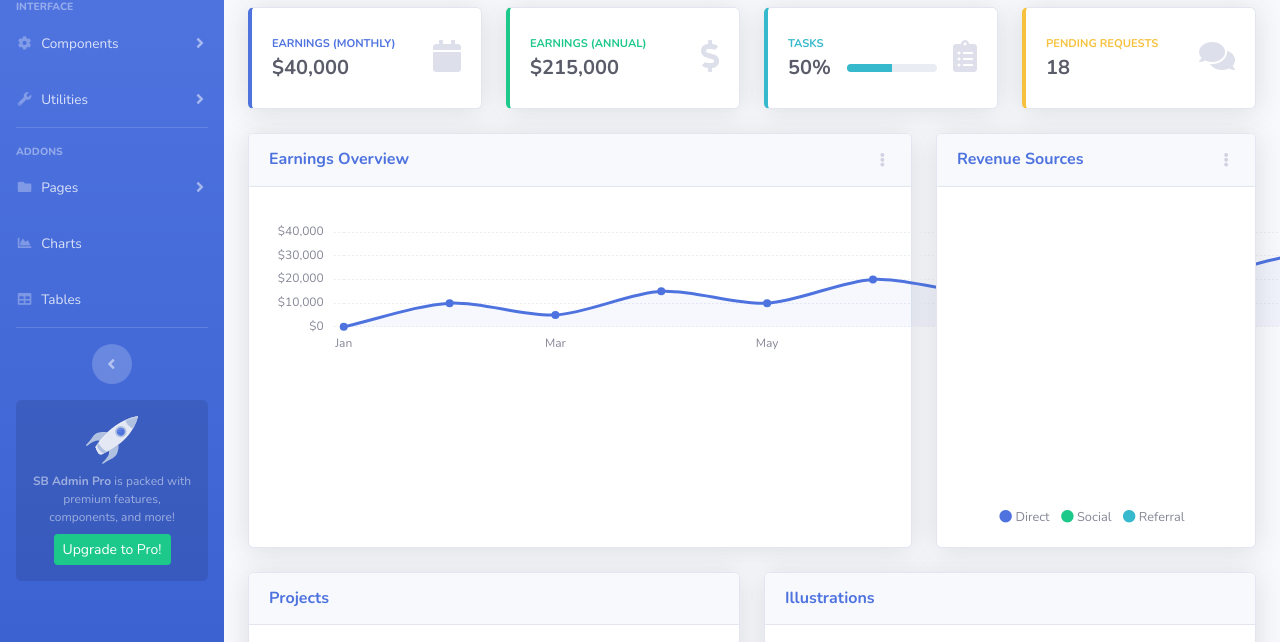
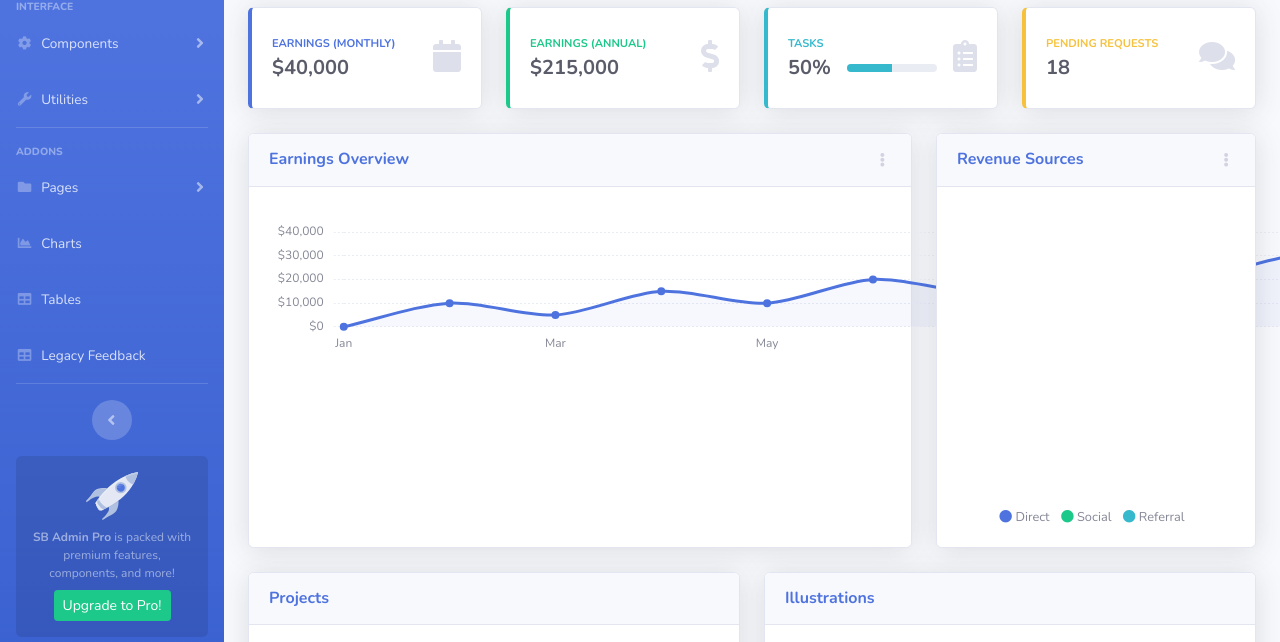
Before and after one commit to iciargsj/iciargsj.github.io, a website with bundled scripts: page index.html in a window 1280 px wide. Shown: the part 145-787 px from the top of the page. Built offline with nearby package versions, Linux system fonts and the light colour scheme.

Commit message:
Update index.html

```diff
--- a/index.html
+++ b/index.html
@@ -178,6 +178,14 @@
                     <i class="fas fa-fw fa-table"></i>
                     <span>Tables</span></a>
             </li>
+
+            <!-- Nav Item - Legacy Feedback -->
+            <li class="nav-item">
+                <a class="nav-link" href="#" target="_blank" onclick="pendo.feedback.loginAndRedirect({anchor: this}); return false;">
+                    <i class="fas fa-fw fa-table"></i>
+                    <span>Legacy Feedback</span></a>
+            </li>
+
 
             <!-- Divider -->
             <hr class="sidebar-divider d-none d-md-block">
```
